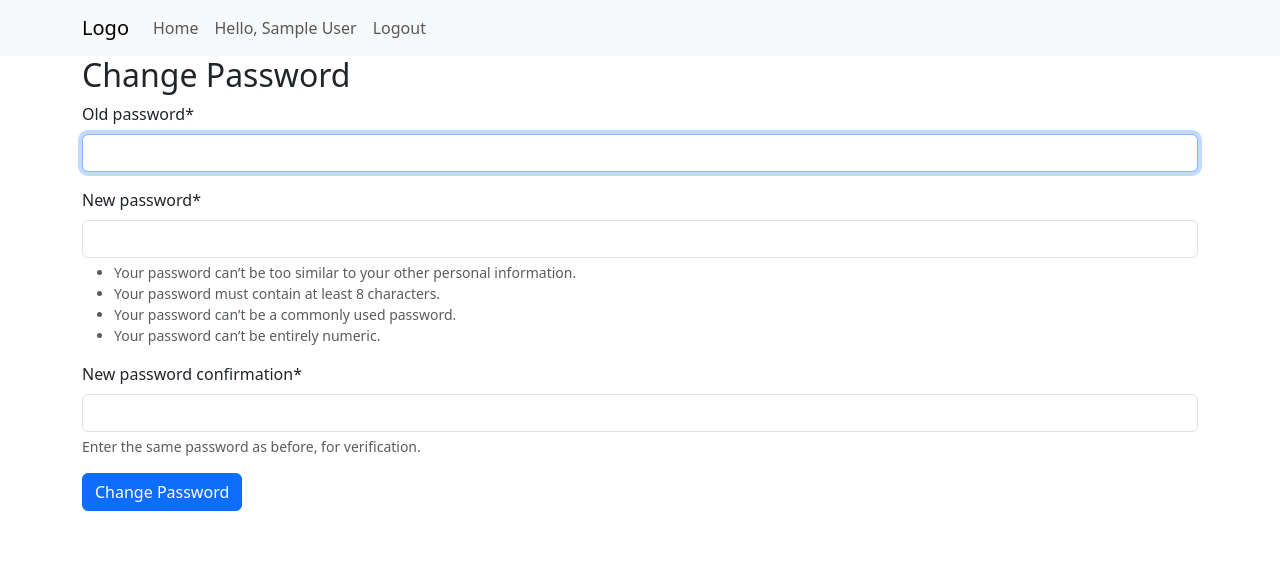
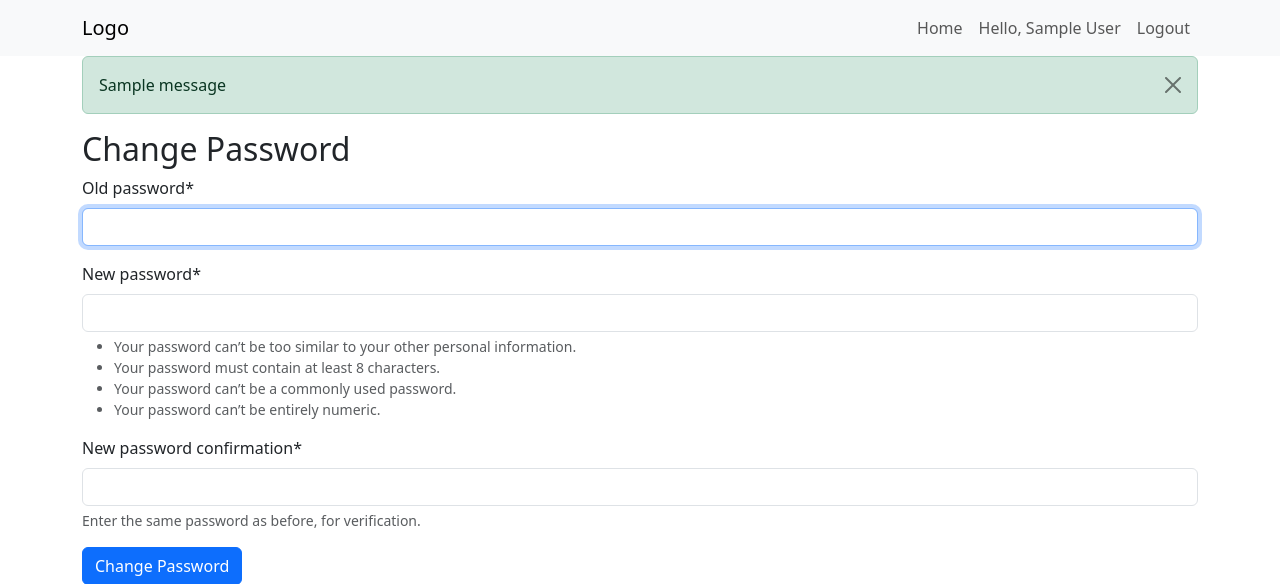
Before and after one commit to vicendy04/forum, a Django app: a page that uses main/templates/main/base.html in a window 1280 px wide. Shown: the top 584 px of the page. Run offline with Django 5.2, Linux system fonts and the light colour scheme; a user stored in the database is signed in; tables that the repository leaves empty hold one stand-in row (values such as "Sample post"); one stand-in notice (Sample message) is shown; some libraries are stand-ins or nearby versions.

Commit message:
feat: use built-in messages fw to display notifications

```diff
--- a/main/templates/main/base.html
+++ b/main/templates/main/base.html
@@ -20,7 +20,7 @@
         <a class="navbar-brand" href="{% url 'main:forum_list' %}">Logo</a>
         <button class="navbar-toggler" type="button" data-bs-toggle="collapse" data-bs-target="#navbarResponsive" aria-controls="navbarResponsive" aria-expanded="false" aria-label="Toggle navigation"><span class="navbar-toggler-icon"></span></button>
         <div class="collapse navbar-collapse" id="navbarResponsive">
-          <ul class="navbar-nav ml-auto">
+          <ul class="navbar-nav ms-auto">
             <li class="nav-item">
               <a class="nav-link" href="{% url 'main:forum_list' %}">Home</a>
             </li>
@@ -52,6 +52,17 @@
     </nav>
 
     <div class="container">
+      {% if messages %}
+        <div class="messages">
+          {% for message in messages %}
+            <div class="alert alert-{{ message.tags }} alert-dismissible fade show" role="alert">
+              {{ message|safe }}
+              <button type="button" class="btn-close" data-bs-dismiss="alert" aria-label="Close"></button>
+            </div>
+          {% endfor %}
+        </div>
+      {% endif %}
+
       <div class="row">
         <div class="col-lg-12">
           {% block content %}
```
Also changed, not shown: forum_project/settings.py (+12 -0 lines), users/views.py (+8 -1 lines), README.md.
